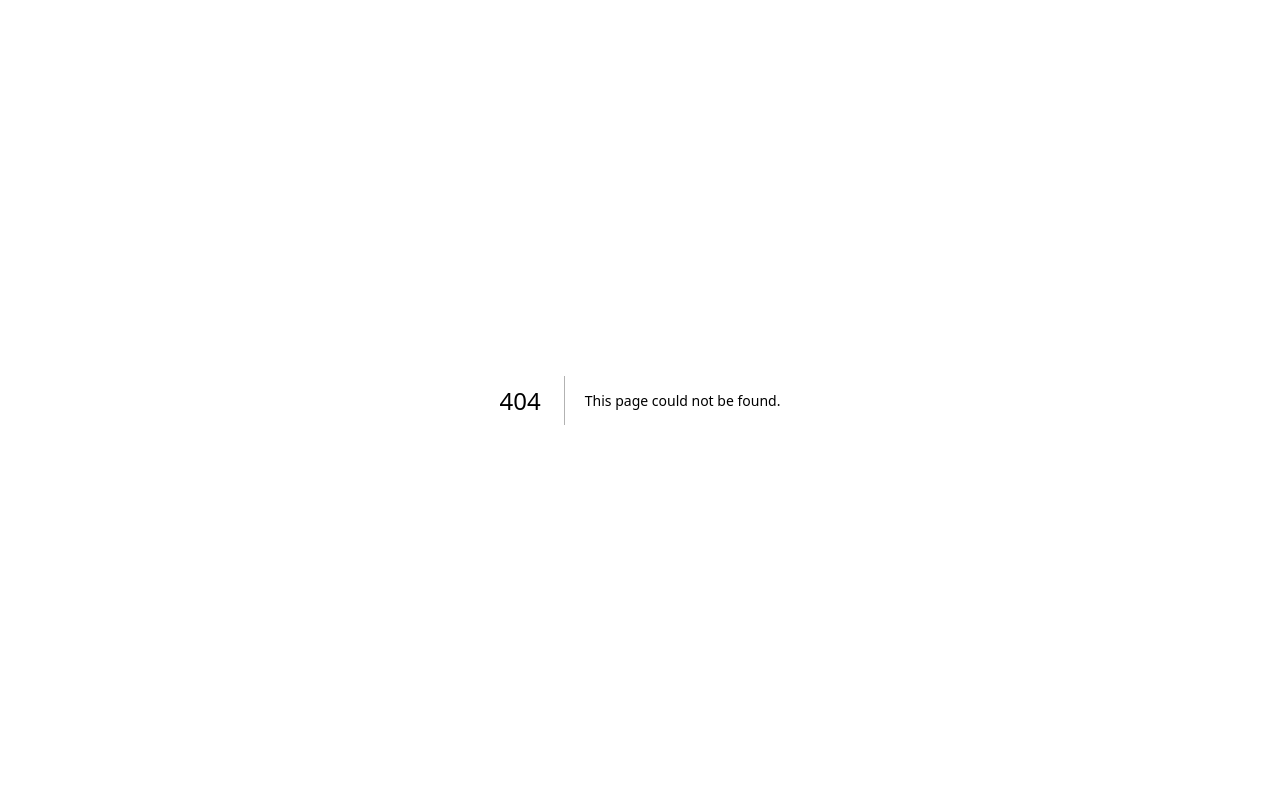
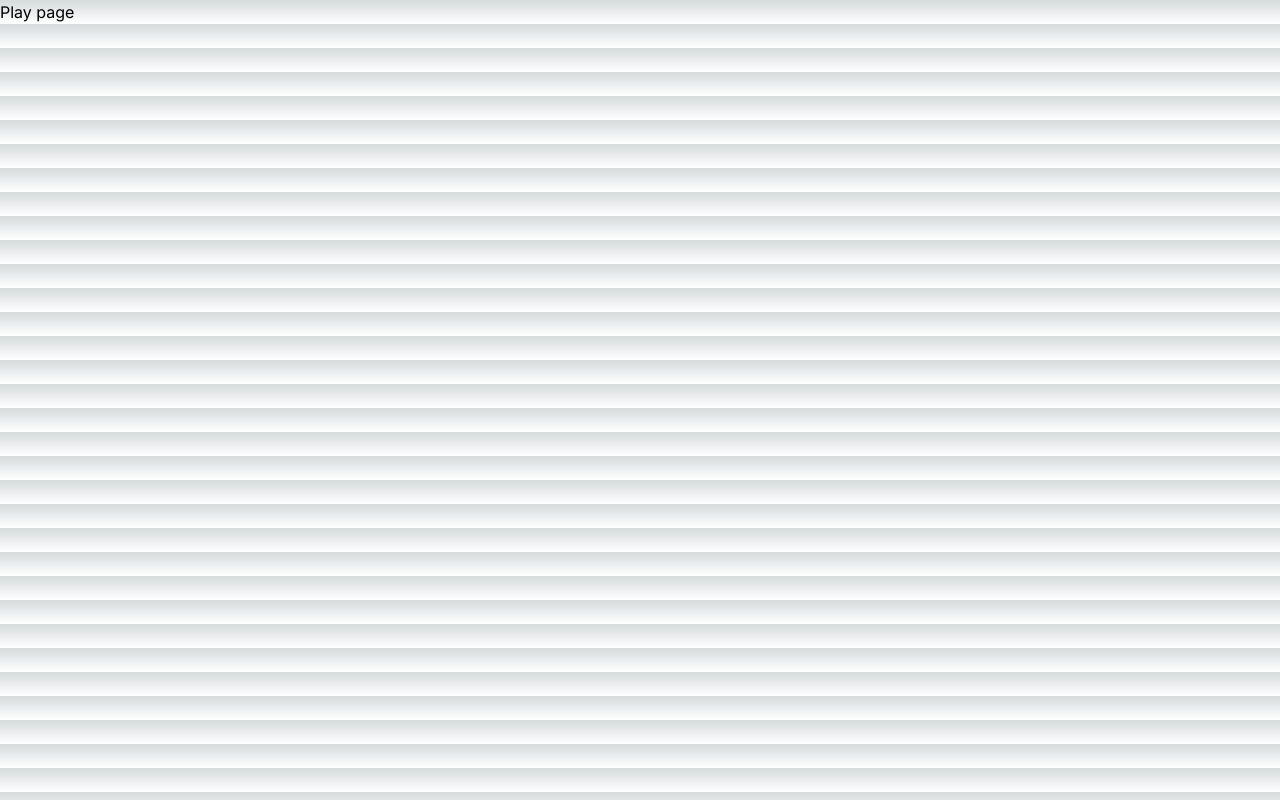
Before and after one commit to marielle-lopez/quizmo, a Next.js app in the folder frontend/: page /play in a window 1280 px wide. Before the commit this address had no page. Built offline with nearby package versions, Linux system fonts and the light colour scheme.

Commit message:
create Play page

```diff
--- /dev/null
+++ b/frontend/src/app/play/page.tsx
@@ -0,0 +1,7 @@
+export default function Play() {
+  return (
+    <main>
+      <h1>Play page</h1>
+    </main>
+  );
+}
```
